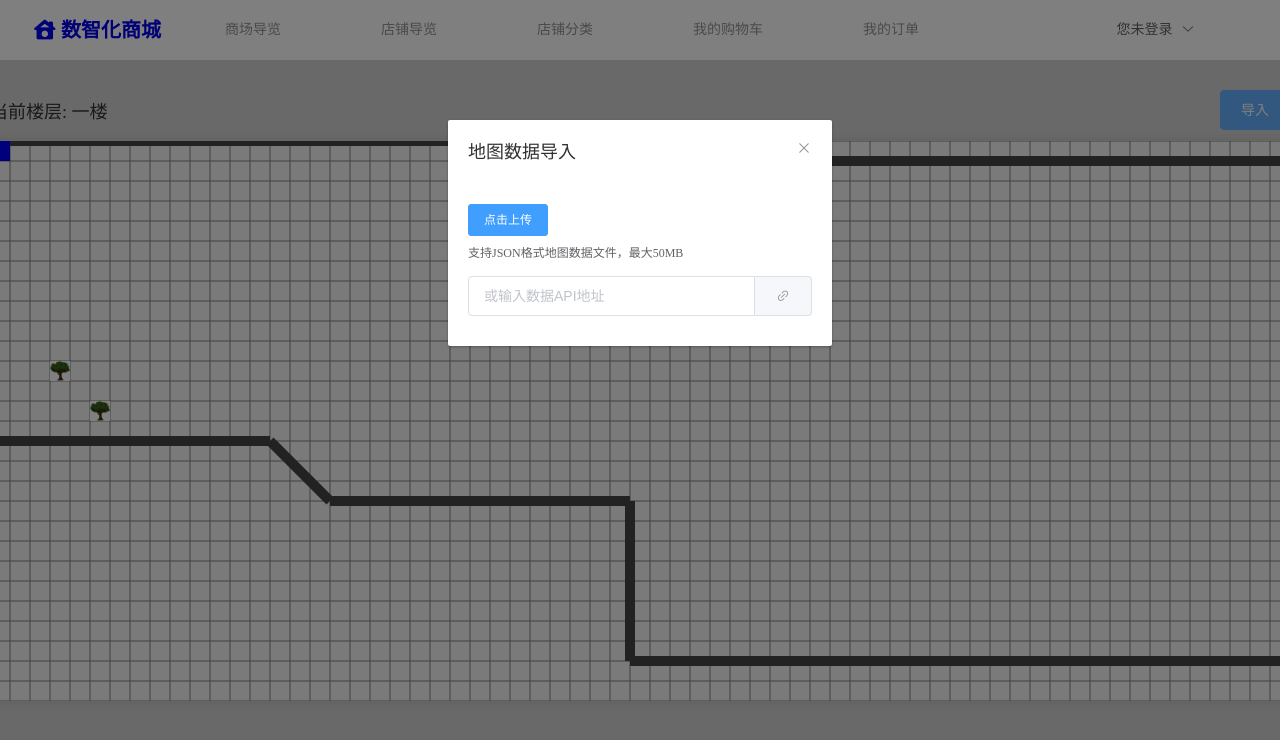
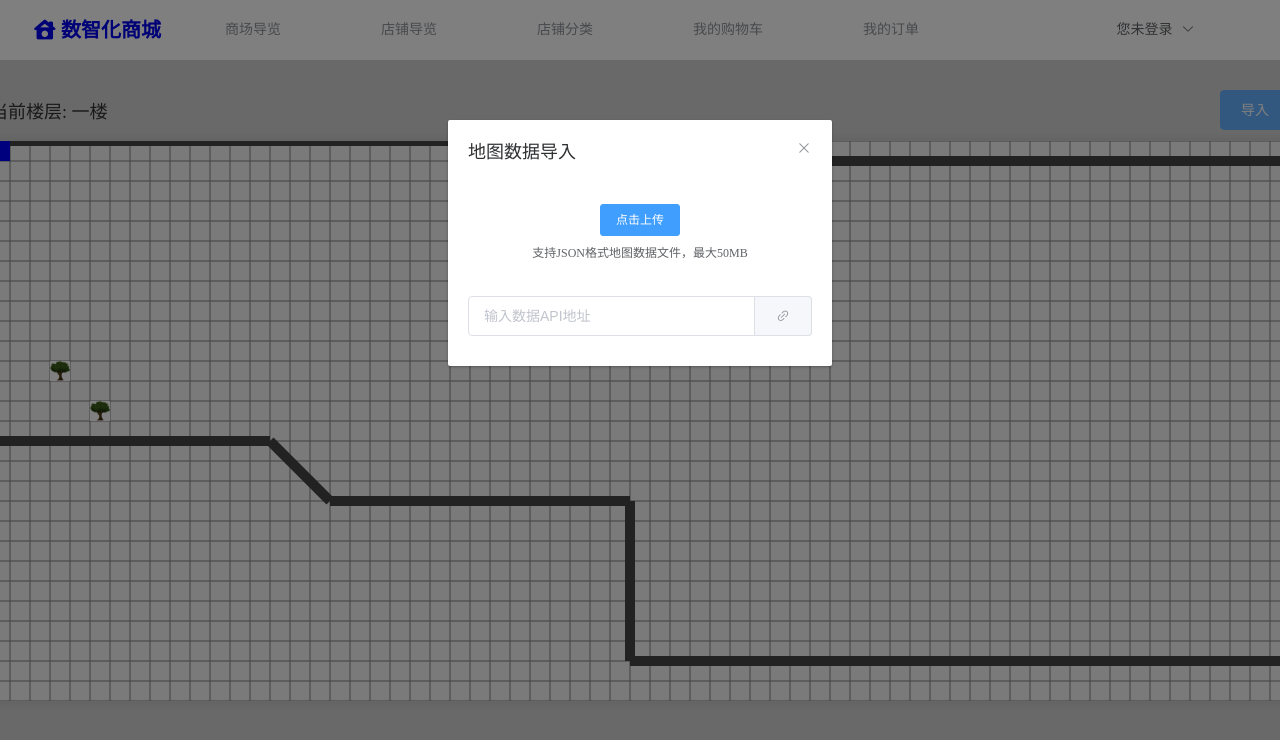
Before and after one commit to lottie07/mall, a Vue app in the folder ElectronicMallVue/: page /malltour in a window 1280 px wide. Both pictures are taken after a click on the button "导入". Shown: the top 740 px of the page. Built offline with nearby package versions, Linux system fonts and the light colour scheme; no server answers.

Commit message:
弹窗分离版

```diff
--- /dev/null
+++ b/ElectronicMallVue/src/views/front/mall/MapImportDialog.vue
@@ -0,0 +1,70 @@
+<template>
+    <el-dialog
+      title="地图数据导入"
+      :visible.sync="visible"
+      width="30%"
+      @close="handleClose"
+    >
+      <el-upload
+        class="upload-demo"
+        action="/api/map/import"
+        :show-file-list="false"
+      >
+        <el-button size="small" type="primary">点击上传</el-button>
+        <div slot="tip" class="el-upload__tip">
+          支持JSON格式地图数据文件，最大50MB
+        </div>
+      </el-upload>
+
+      <div class="import-options">
+        <el-input
+          v-model="apiUrl"
+          placeholder="输入数据API地址"
+          style="margin-top: 15px;"
+          @keyup.enter.native="handleApiImport"
+        >
+          <el-button
+            slot="append"
+            icon="el-icon-link"
+            @click="handleApiImport"
+          ></el-button>
+        </el-input>
+      </div>
+    </el-dialog>
+  </template>
+
+  <script>
+  export default {
+    props: {
+      visible: {
+        type: Boolean,
+        default: false
+      }
+    },
+    data() {
+      return {
+        apiUrl: ''
+      }
+    },
+    methods: {
+      handleClose() {
+        this.$emit('update:visible', false)
+      },
+      handleApiImport() {
+        if (this.apiUrl) {
+          this.$emit('import-from-api', this.apiUrl)
+          this.apiUrl = ''
+        }
+      }
+    }
+  }
+  </script>
+
+  <style scoped>
+  .upload-demo {
+    text-align: center;
+  }
+  .import-options {
+    margin-top: 20px;
+  }
+  </style>
--- a/ElectronicMallVue/src/views/front/mall/Tour.vue
+++ b/ElectronicMallVue/src/views/front/mall/Tour.vue
@@ -12,7 +12,6 @@
       </div>
     </div>
 
-
     <div class="floor-info-container">
       <canvas
         id="floorCanvas"
@@ -22,35 +21,10 @@
         @click="handleClick"
       ></canvas>
 
-      <el-dialog
-        title="地图数据导入"
+      <map-import-dialog
         :visible.sync="showImportDialog"
-        width="30%"
-        @close="showImportDialog = false"
-      >
-        <el-upload
-          class="upload-demo"
-          action="/api/map/import"
-          :show-file-list="false"
-        >
-          <el-button size="small" type="primary">点击上传</el-button>
-          <div slot="tip" class="el-upload__tip">
-            支持JSON格式地图数据文件，最大50MB
-          </div>
-        </el-upload>
-
-        <div class="import-options">
-          <el-input
-            placeholder="或输入数据API地址"
-            style="margin-top: 15px;"
-          >
-            <el-button
-              slot="append"
-              icon="el-icon-link"
-            ></el-button>
-          </el-input>
-        </div>
-      </el-dialog>
+        @import-from-api="handleApiImport"
+      />
 
       <div
         id="infoBox"
@@ -63,8 +37,12 @@
 <script>
 import { CanvasRenderer } from './canvasRenderer';
 import API from '@/utils/request';
+import MapImportDialog from './MapImportDialog.vue'
 
 export default {
+  components: {
+    MapImportDialog
+  },
   data() {
     return {
       showImportDialog: false,
@@ -327,7 +305,6 @@ export default {
   display: flex;
   flex-direction: column;
   align-items: center;
-  align-items: center;
   margin-top: 10px;
 }
 .canvas-header {
@@ -342,6 +319,7 @@ export default {
   text-align: center;
   font-size: 18px;
   margin: 10px 0;
+  align-items: center;
   color: #333;
 }
 .map-controls {
```
